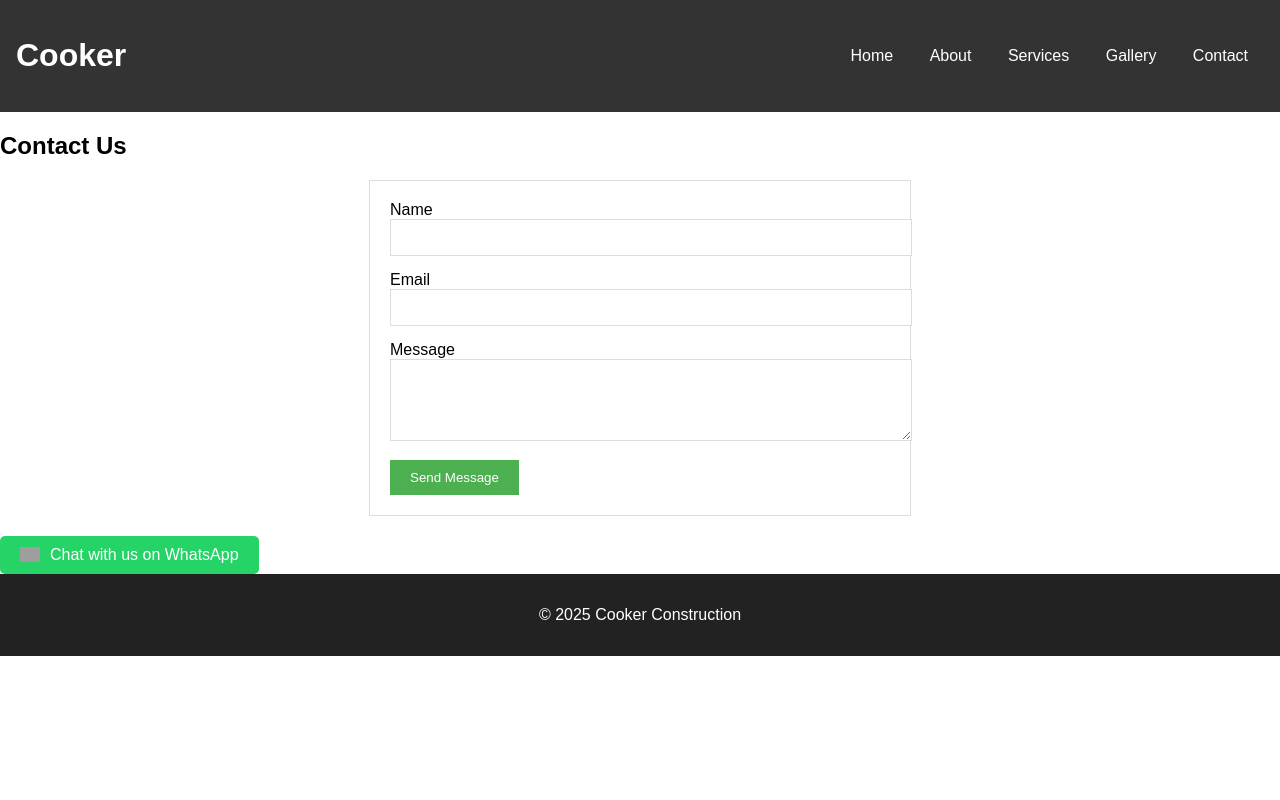
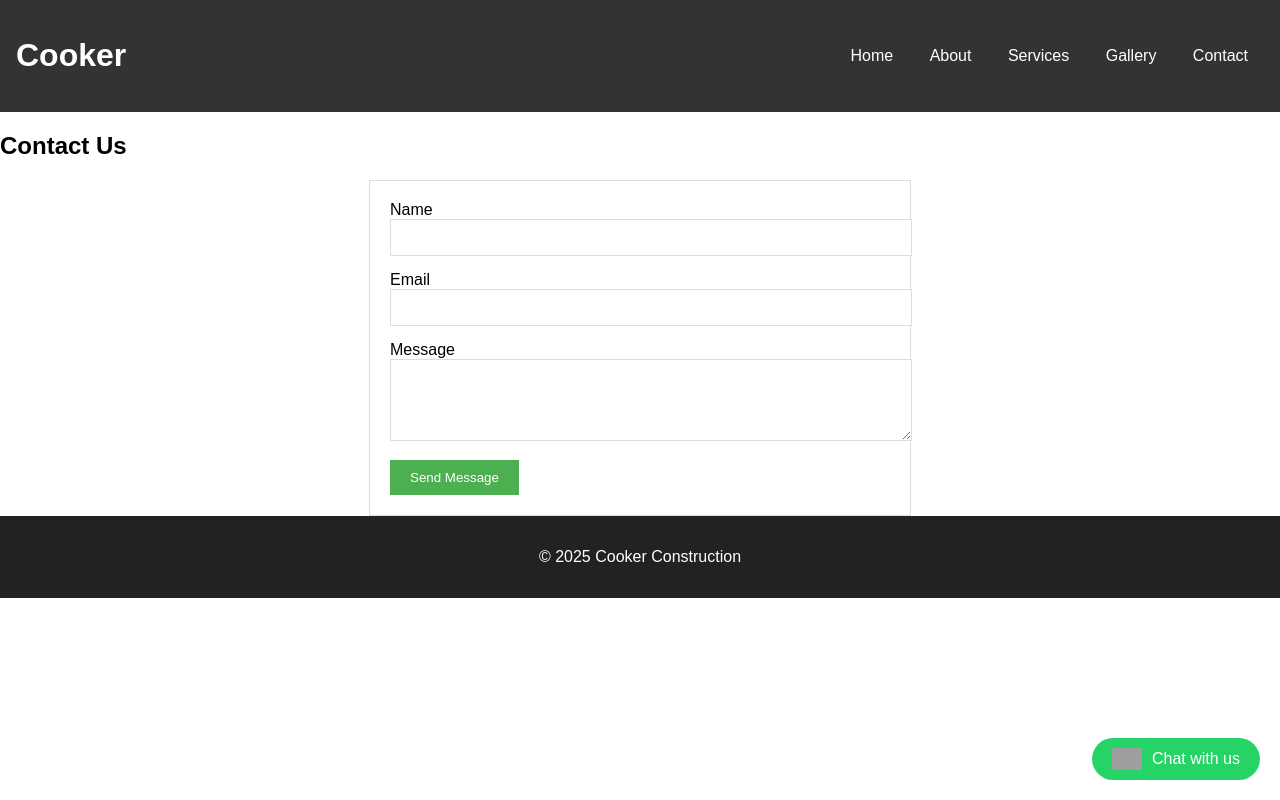
Before and after one commit to rajkumarg10/cooker-website, a plain HTML site: page contact.html in a window 1280 px wide. Drawn offline with Linux system fonts and the light colour scheme; grey boxes are pictures that could not be loaded.

Commit message:
live chat

```diff
--- a/contact.html
+++ b/contact.html
@@ -34,24 +34,27 @@
             <button type="submit">Send Message</button>
         </form>
     </section>
-<a href="https://wa.me/919876543210" target="_blank" class="whatsapp-btn">
+<a href="https://wa.me/919876543210" target="_blank" class="whatsapp-btn-floating">
     <img src="https://upload.wikimedia.org/wikipedia/commons/6/6b/WhatsApp.svg" alt="WhatsApp" />
-    Chat with us on WhatsApp
+    Chat with us
 </a>
+
 
     <footer>
         <p>&copy; 2025 Cooker Construction</p>
     </footer>
+<!--Start of Tawk.to Script-->
 <script type="text/javascript">
-    var Tawk_API = Tawk_API || {}, Tawk_LoadStart = new Date();
-    (function() {
-        var s1 = document.createElement("script"), s0 = document.getElementsByTagName("script")[0];
-        s1.async = true;
-        s1.src = 'https://embed.tawk.to/6805211574f3ee190b279ac1/DEFAULT';
-        s1.charset = 'UTF-8';
-        s1.setAttribute('crossorigin', '*');
-        s0.parentNode.insertBefore(s1, s0);
-    })();
+var Tawk_API=Tawk_API||{}, Tawk_LoadStart=new Date();
+(function(){
+var s1=document.createElement("script"),s0=document.getElementsByTagName("script")[0];
+s1.async=true;
+s1.src='https://embed.tawk.to/6805211574f3ee190b279ac1/1ipa0if92';
+s1.charset='UTF-8';
+s1.setAttribute('crossorigin','*');
+s0.parentNode.insertBefore(s1,s0);
+})();
 </script>
+<!--End of Tawk.to Script-->
 </body>
 </html>
--- a/css/style.css
+++ b/css/style.css
@@ -179,3 +179,23 @@ form button:hover {
 .whatsapp-btn:hover {
     background-color: #128C7E; /* Darker green for hover */
 }
+
+/* Floating WhatsApp Button */
+.whatsapp-btn-floating {
+    position: fixed;
+    bottom: 20px;
+    right: 20px;
+    z-index: 100;
+    display: flex;
+    align-items: center;
+    background-color: #25d366;
+    color: white;
+    padding: 10px 20px;
+    border-radius: 50px;
+    text-decoration: none;
+}
+
+.whatsapp-btn-floating img {
+    width: 30px;
+    margin-right: 10px;
+}
```
Also changed, not shown: about.html (+11 -9 lines), index.html (+11 -9 lines), services.html (+11 -9 lines).
